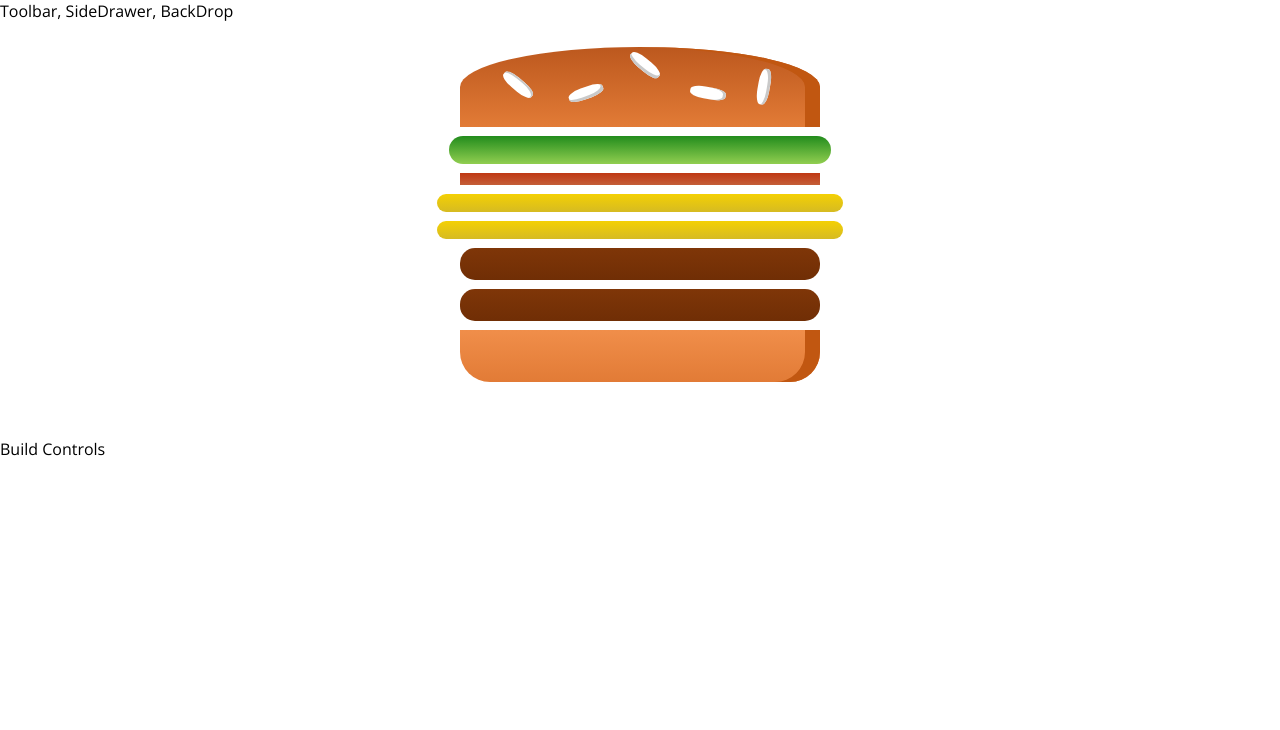
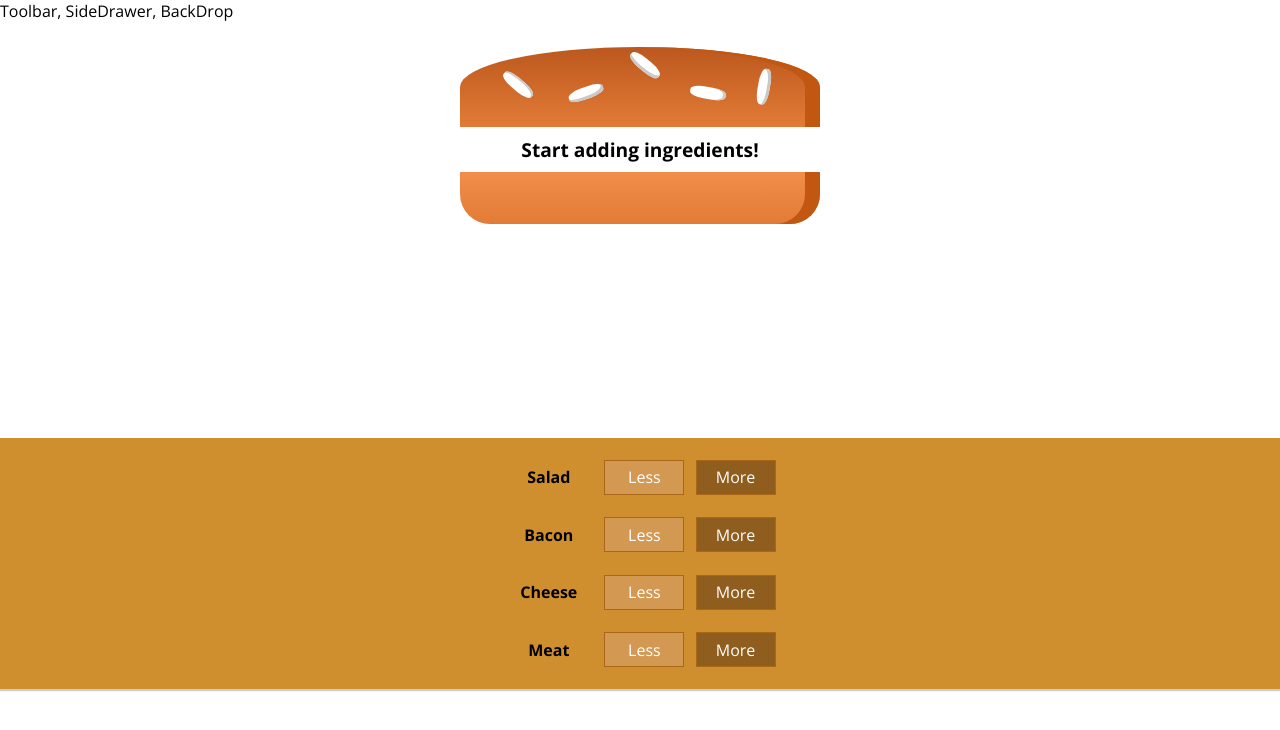
Before and after one commit to StephanOrgiazzi/burger-shack, a React app: page / in a window 1280 px wide. Shown: the top 730 px of the page. Built offline with nearby package versions, Linux system fonts and the light colour scheme.

Commit message:
added BuildControls

```diff
--- /dev/null
+++ b/src/components/Burger/BuildControls/BuildControl/BuildControl.js
@@ -0,0 +1,15 @@
+import React from "react";
+
+import classes from "./BuildControl.module.css";
+
+const buildControl = (props) => {
+    return (
+        <div className={classes.BuildControl}>
+            <div className={classes.Label}>{props.label}</div>
+            <button className={classes.Less}>Less</button>
+            <button className={classes.More} onClick={props.ingredientAdded} >More</button>
+        </div>
+    )
+};
+
+export default buildControl;
--- /dev/null
+++ b/src/components/Burger/BuildControls/BuildControl/BuildControl.module.css
@@ -0,0 +1,56 @@
+.BuildControl {
+    display: flex;
+    flex-flow: row;
+    align-items: center;
+    margin: .35rem 0;
+}
+
+.BuildControl button {
+    display: block;
+    font: inherit;
+    padding: .35rem;
+    margin: .35rem;
+    width: 5rem;
+    border: 1px solid #aa6817;
+    cursor: pointer;
+    outline: none;
+}
+
+.BuildControl button:disabled {
+    background-color: #AC9980;
+    border: 1px solid #7E7365;
+    color: #ccc;
+    cursor: default;
+}
+
+.BuildControl button:hover:disabled {
+    background-color: #AC9980;
+    color: #ccc;
+    cursor: not-allowed;
+}
+
+.Label {
+    padding: 10px;
+    font-weight: bold;
+    width: 80px;
+}
+
+.BuildControl .Less {
+    background-color: #D39952;
+    color: white;
+}
+
+.BuildControl .More {
+    background-color: #8F5E1E;
+    color: white;
+}
+
+.BuildControl .Less:hover, .BuildControl .Less:active {
+    background-color: #DAA972;
+    color: white;
+}
+
+.BuildControl .More:hover,.BuildControl .More:active {
+    background-color: #99703F;
+    color: white;
+}
--- /dev/null
+++ b/src/components/Burger/BuildControls/BuildControls.js
@@ -0,0 +1,26 @@
+import React from "react";
+
+import classes from "./BuildControls.module.css";
+import BuildControl from "./BuildControl/BuildControl";
+
+const controls = [
+    {label: "Salad", type: "salad"},
+    {label: "Bacon", type: "bacon"},
+    {label: "Cheese", type: "cheese"},
+    {label: "Meat", type: "meat"},
+];
+
+const buildControls = (props) => {
+    return (
+        <div className={classes.BuildControls} >
+            {controls.map(control => {
+                return <BuildControl
+                    key={control.type}
+                    label={control.label}
+                    ingredientAdded={() => props.ingredientAdded(control.type)} />
+            })}
+        </div>
+    )
+};
+
+export default buildControls;
--- /dev/null
+++ b/src/components/Burger/BuildControls/BuildControls.module.css
@@ -0,0 +1,11 @@
+.BuildControls {
+    width: 100%;
+    background-color: #cf8f2e;
+    display: flex;
+    flex-flow: column;
+    text-align: center;
+    box-shadow: 0 2px 1px #ccc;
+    margin: auto;
+    padding: .65rem 0;
+    align-items: center;
+}
--- a/src/components/Burger/Burger.js
+++ b/src/components/Burger/Burger.js
@@ -5,11 +5,19 @@
 
 const burger = (props) => {
 
-    const ingredientsArray = Object.keys(props.ingredients).map(ingredientType => {
+    let ingredientsArray = Object.keys(props.ingredients).map(ingredientType => {
         return [...Array(props.ingredients[ingredientType])].map((_, index) => {
             return <BurgerIngredient key={ingredientType + index} type={ingredientType} />
         });
-    });
+    })
+    .reduce((arr, el) => {
+        return arr.concat(el);
+    }, []);
+
+    if (ingredientsArray.length === 0) {
+        ingredientsArray = "Start adding ingredients!"
+    }
+
 
 /*     const ingredientsArray = Object.keys(props.ingredients).map((ingredientType, index) => {
         return [...Array(Object.values(props.ingredients)[index])].map((e, i) => <BurgerIngredient key={ingredientType + i} type={ingredientType} />)
--- a/src/containers/BurgerBuilder/BurgerBuilder.js
+++ b/src/containers/BurgerBuilder/BurgerBuilder.js
@@ -1,16 +1,46 @@
 import React, { Component } from "react";
 
 import Burger from "../../components/Burger/Burger";
+import BuildControls from "../../components/Burger/BuildControls/BuildControls";
+
+
+const INGREDIENT_PRICES = {
+    salad: 0.5,
+    cheese: 0.5,
+    meat: 1.7,
+    bacon: 1.3,
+};
 
 class BurgerBuilder extends Component {
 
     state = {
         ingredients: {
-            salad: 1,
-            bacon: 1,
-            cheese: 2,
-            meat: 2,
+            salad: 0,
+            bacon: 0,
+            cheese: 0,
+            meat: 0,
         },
+        totalPrice: 4,
+    }
+
+    addIngredientHandler = (type) => {
+        let previousCount = this.state.ingredients[type];
+        const updatedCount = previousCount + 1;
+        const updatedIngredients = {
+            ...this.state.ingredients
+        };
+        updatedIngredients[type] = updatedCount;
+        let priceAddition = INGREDIENT_PRICES[type];
+        const previousPrice = this.state.totalPrice;
+        let updatedPrice = previousPrice + priceAddition;
+        this.setState({
+            totalPrice: updatedPrice,
+            ingredients: updatedIngredients,
+        });
+    }
+
+    removeIngredientHandler = (type) => {
+
     }
 
     render() {
@@ -18,7 +48,7 @@
             <React.Fragment>
                 <Burger ingredients={this.state.ingredients}/>
                 <div>
-                    Build Controls
+                    <BuildControls ingredientAdded={this.addIngredientHandler} />
                 </div>
             </React.Fragment>
         );
```
